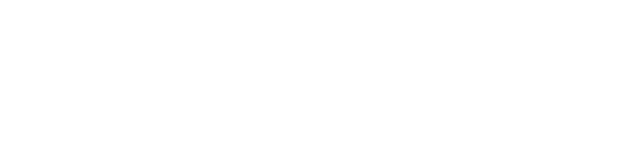
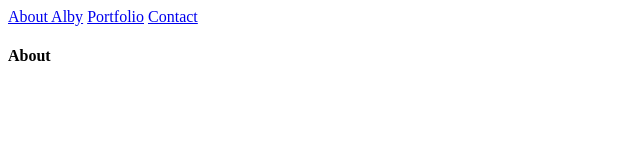
Before and after one commit to albyh/albyh.github.io, a plain HTML site: page portfolio/index.html in a window 1280 px wide. Shown: the whole page, without its empty margins (0-640 px from the left). Drawn offline with Linux system fonts and the light colour scheme.

Commit message:
Interim edit

```diff
--- a/portfolio/index.html
+++ b/portfolio/index.html
@@ -6,7 +6,21 @@
     <link href="css/default.css" rel="stylesheet" />
 </head>
 <body>
-    <div></div>
-    <script src="js/main.js"></script>
+    <nav>
+        <a class="about" href="/about/">About Alby</a>
+        <a class="portfolio" href="/faq/">Portfolio</a>
+        <a class="about" href="/resources/">Contact</a>
+    </nav>
+
+
+    <div class="content">
+        <section class="about">
+            <aside>
+                <h4> About </h4>
+            </aside>
+        </section>
+    </div>
+
+            <script src="js/main.js"></script>
 </body>
 </html>
```
